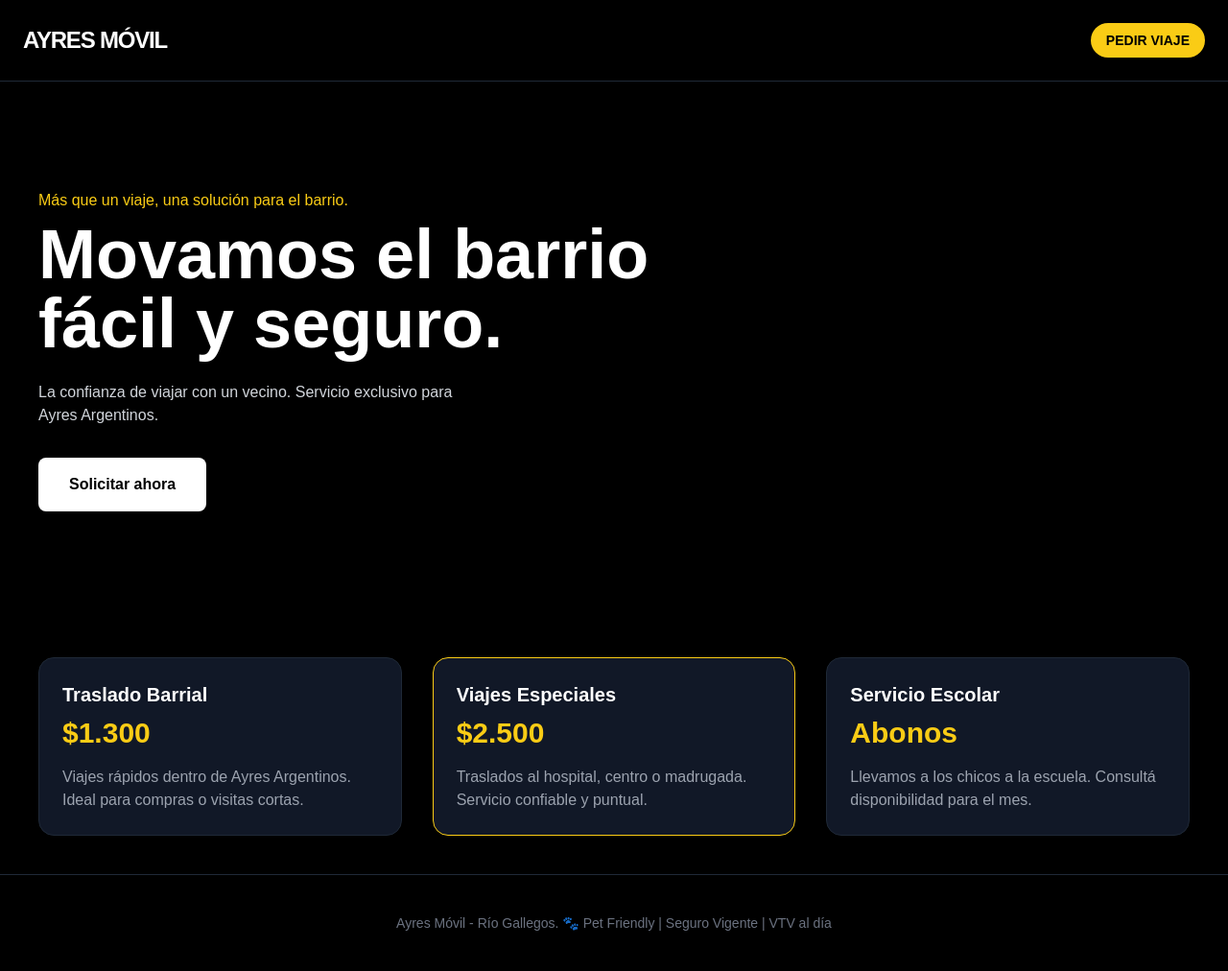
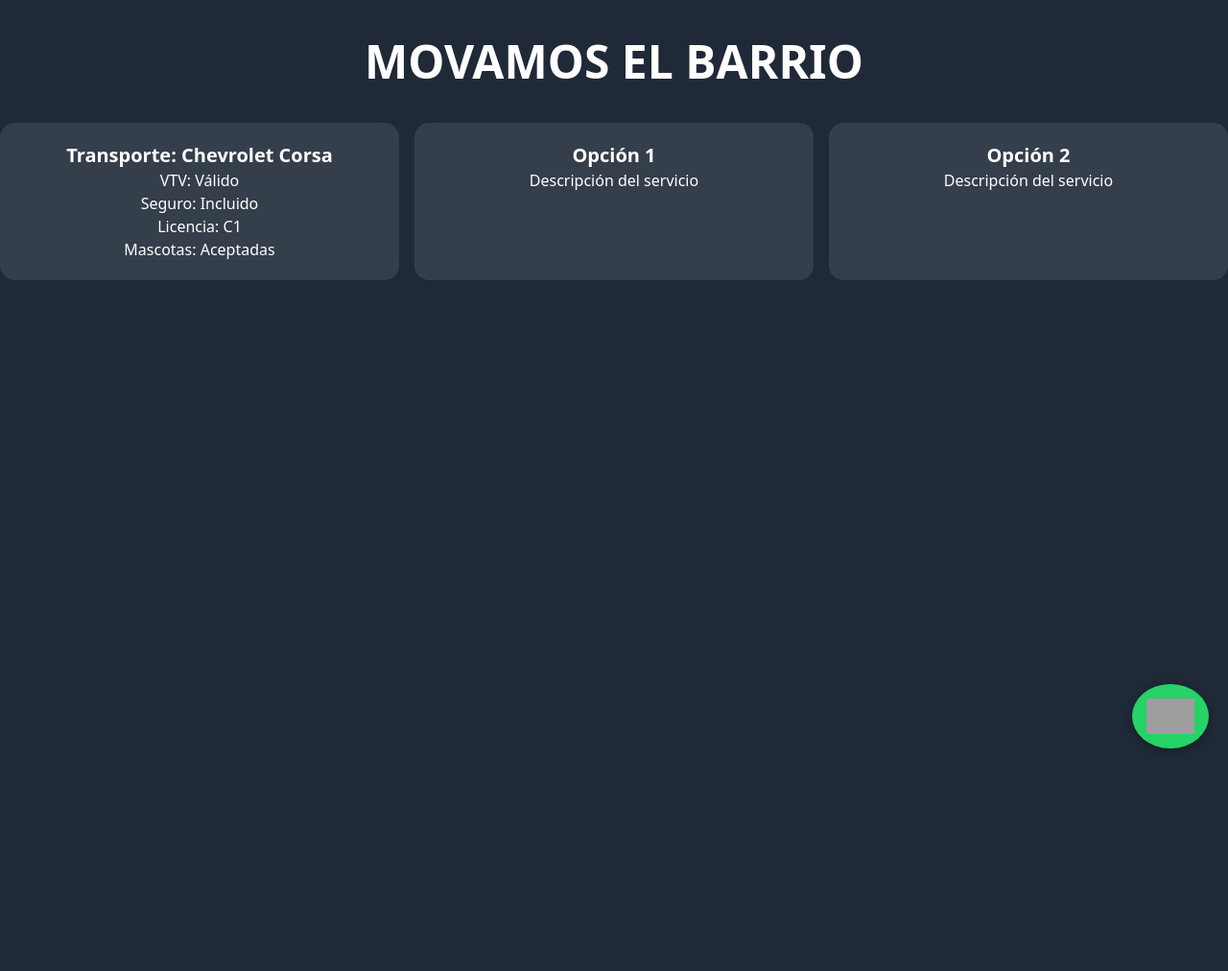
Before and after one commit to viktor-2310/victor.github.io, a plain HTML site: page index.html in a window 1280 px wide. Shown: the whole page at 96% size. After the commit the page ends 800 px from the top, so only its background shows below. Drawn offline with nearby package versions, Linux system fonts and the light colour scheme; grey boxes are pictures that could not be loaded.

Commit message:
Create index.html for Ayres Móvil transportation service webpage

```diff
--- a/index.html
+++ b/index.html
@@ -3,53 +3,53 @@
 <head>
     <meta charset="UTF-8">
     <meta name="viewport" content="width=device-width, initial-scale=1.0">
-    <title>Ayres Móvil - Transporte Vecinal</title>
-    <script src="https://cdn.tailwindcss.com"></script>
+    <title>MOVAMOS EL BARRIO</title>
+    <link href="https://cdn.jsdelivr.net/npm/tailwindcss@2.2.19/dist/tailwind.min.css" rel="stylesheet">
+    <link rel="stylesheet" href="https://cdnjs.cloudflare.com/ajax/libs/aos/2.3.1/aos.css" />
     <style>
-        body { background-color: #000; color: #fff; font-family: sans-serif; }
-        .hero-bg {
-            background: linear-gradient(rgba(0,0,0,0.6), rgba(0,0,0,0.6)),
-                        url('TU_IMAGEN_DEL_CORSA.jpg'); /* Aquí irá tu imagen */
-            background-size: cover;
-            background-position: center;
+        body {
+            background-color: #1a202c;
+            color: #ffffff;
+        }
+        .glass {
+            backdrop-filter: blur(10px);
+            background: rgba(255, 255, 255, 0.1);
+            border-radius: 15px;
+            padding: 20px;
+        }
+        .whatsapp-btn {
+            position: fixed;
+            bottom: 20px;
+            right: 20px;
+            background-color: #25D366;
+            border-radius: 50%;
+            padding: 15px;
+            box-shadow: 0 2px 10px rgba(0, 0, 0, 0.3);
         }
     </style>
 </head>
-<body>
-    <nav class="p-6 flex justify-between items-center border-b border-gray-800">
-        <h1 class="text-2xl font-bold tracking-tighter">AYRES MÓVIL</h1>
-        <a href="https://wa.me/549296640001" class="bg-yellow-400 text-black px-4 py-2 rounded-full font-bold text-sm">PEDIR VIAJE</a>
-    </nav>
-
-    <header class="hero-bg h-[70vh] flex flex-col justify-center px-10">
-        <p class="text-yellow-400 font-medium mb-2">Más que un viaje, una solución para el barrio.</p>
-        <h2 class="text-5xl md:text-7xl font-extrabold mb-6 leading-tight">Movamos el barrio<br>fácil y seguro.</h2>
-        <p class="max-w-md text-gray-300 mb-8">La confianza de viajar con un vecino. Servicio exclusivo para Ayres Argentinos.</p>
-        <div class="flex gap-4">
-            <a href="https://wa.me/549296640001" class="bg-white text-black px-8 py-4 rounded-lg font-bold">Solicitar ahora</a>
+<body class="bg-gray-800 text-white">
+    <div class="container mx-auto text-center py-10">
+        <h1 class="text-5xl font-bold" data-aos="fade-up">MOVAMOS EL BARRIO</h1>
+        <div class="grid grid-cols-1 md:grid-cols-3 gap-4 mt-10">
+            <div class="glass p-5" data-aos="fade-up"><h2 class="text-xl font-semibold">Transporte: Chevrolet Corsa</h2>
+            <p>VTV: Válido</p>
+            <p>Seguro: Incluido</p>
+            <p>Licencia: C1</p>
+            <p>Mascotas: Aceptadas</p>
+            </div>
+            <div class="glass p-5" data-aos="fade-up"><h2 class="text-xl font-semibold">Opción 1</h2>
+            <p>Descripción del servicio</p></div>
+            <div class="glass p-5" data-aos="fade-up"><h2 class="text-xl font-semibold">Opción 2</h2>
+            <p>Descripción del servicio</p></div>
         </div>
-    </header>
-
-    <section class="p-10 grid md:grid-cols-3 gap-8">
-        <div class="bg-gray-900 p-6 rounded-2xl border border-gray-800">
-            <h3 class="text-xl font-bold mb-2">Traslado Barrial</h3>
-            <p class="text-3xl font-bold text-yellow-400 mb-4">$1.300</p>
-            <p class="text-gray-400">Viajes rápidos dentro de Ayres Argentinos. Ideal para compras o visitas cortas.</p>
-        </div>
-        <div class="bg-gray-900 p-6 rounded-2xl border border-yellow-400">
-            <h3 class="text-xl font-bold mb-2">Viajes Especiales</h3>
-            <p class="text-3xl font-bold text-yellow-400 mb-4">$2.500</p>
-            <p class="text-gray-400">Traslados al hospital, centro o madrugada. Servicio confiable y puntual.</p>
-        </div>
-        <div class="bg-gray-900 p-6 rounded-2xl border border-gray-800">
-            <h3 class="text-xl font-bold mb-2">Servicio Escolar</h3>
-            <p class="text-3xl font-bold text-yellow-400 mb-4">Abonos</p>
-            <p class="text-gray-400">Llevamos a los chicos a la escuela. Consultá disponibilidad para el mes.</p>
-        </div>
-    </section>
-
-    <footer class="p-10 text-center border-t border-gray-800 text-gray-500 text-sm">
-        <p>Ayres Móvil - Río Gallegos. 🐾 Pet Friendly | Seguro Vigente | VTV al día</p>
-    </footer>
+        <a href="https://wa.me/123456789" class="whatsapp-btn" title="Contactar por WhatsApp">
+            <img src="https://upload.wikimedia.org/wikipedia/commons/6/6b/WhatsApp.svg" alt="WhatsApp" width="50" />
+        </a>
+    </div>
+    <script src="https://cdnjs.cloudflare.com/ajax/libs/aos/2.3.1/aos.js"></script>
+    <script>
+        AOS.init();
+    </script>
 </body>
 </html>
```
